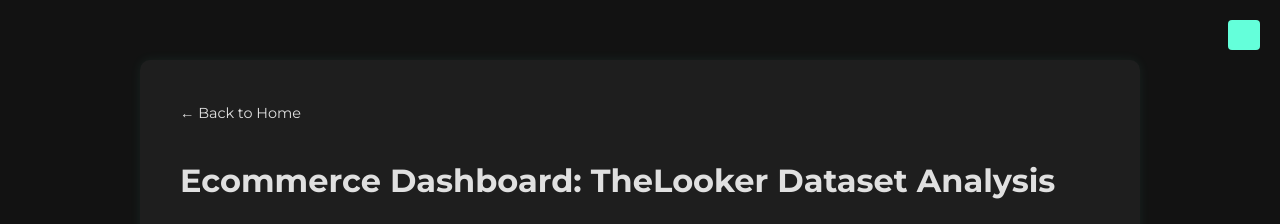
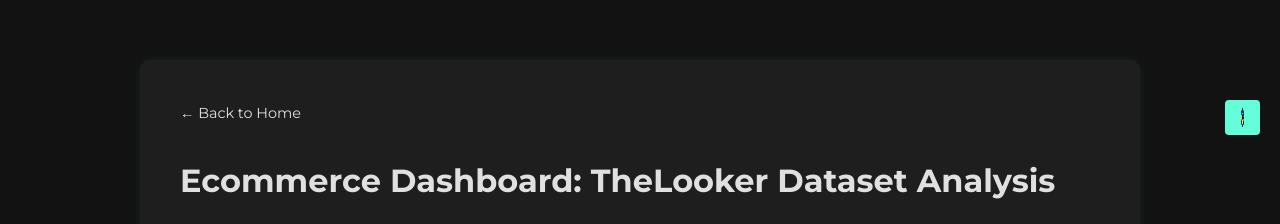
Before and after one commit to Fassilsis/fassilsis.github.io, a Jekyll site: the page built from projects/thelooker-ecommerce-dashboard.md, in a window 1280 px wide. Shown: the top 224 px of the page. Built offline with Jekyll 4.4.1, drawn with Linux system fonts in a browser that asks for light colours.

Commit message:
Update default.html

```diff
--- a/_layouts/default.html
+++ b/_layouts/default.html
@@ -17,43 +17,47 @@
 
   <body>
 
-     <img
+      <img
         id="theme-toggle"
-        src="/assets/images/moon.svg"
+        src="/images/night-mode.png"
         alt="Toggle Theme"
-        width="30"
-        height="30"
-        style="cursor: pointer; position: absolute; top: 20px; right: 20px; z-index: 1000;"
-     />
+        width="35"
+        height="35"
+        style="cursor: pointer; position: absolute; top: 100px; right: 20px; z-index: 1000;"
+      />
 
       <!--<button id="theme-toggle" aria-label="Toggle Light and Dark mode">Toggle Light/Dark Mode</button> -->
 
       {{ content }}
 
       <script>
-
         const body = document.body;
         const toggleBtn = document.getElementById('theme-toggle');
 
         function updateThemeIcon(theme) {
-          toggleBtn.src = theme === 'light' ? 'images/light.png' : 'images/night-mode.png';
-        }
-      // Apply saved theme on load
-        const savedTheme = localStorage.getItem('theme');
-        if (savedTheme === 'light') {
-          body.classList.add('light');
-        } else {
-          body.classList.remove('light');
+          toggleBtn.src = theme === 'light'
+            ? '/images/light.png'
+            : '/images/night-mode.png';
         }
 
-        updateThemeIcon(body.classList.contains('light') ? 'light' : 'dark');
+        // Apply saved theme on page load
+        const savedTheme = localStorage.getItem('theme');
+        const isLight = savedTheme === 'light';
 
+        if (isLight) {
+          body.classList.add('light');
+        }
+
+        updateThemeIcon(isLight ? 'light' : 'dark');
+
+        // Toggle theme on click
         toggleBtn.addEventListener('click', () => {
           body.classList.toggle('light');
           const newTheme = body.classList.contains('light') ? 'light' : 'dark';
           localStorage.setItem('theme', newTheme);
           updateThemeIcon(newTheme);
-        });
+          });
       </script>
+
   </body>
 </html>
```
